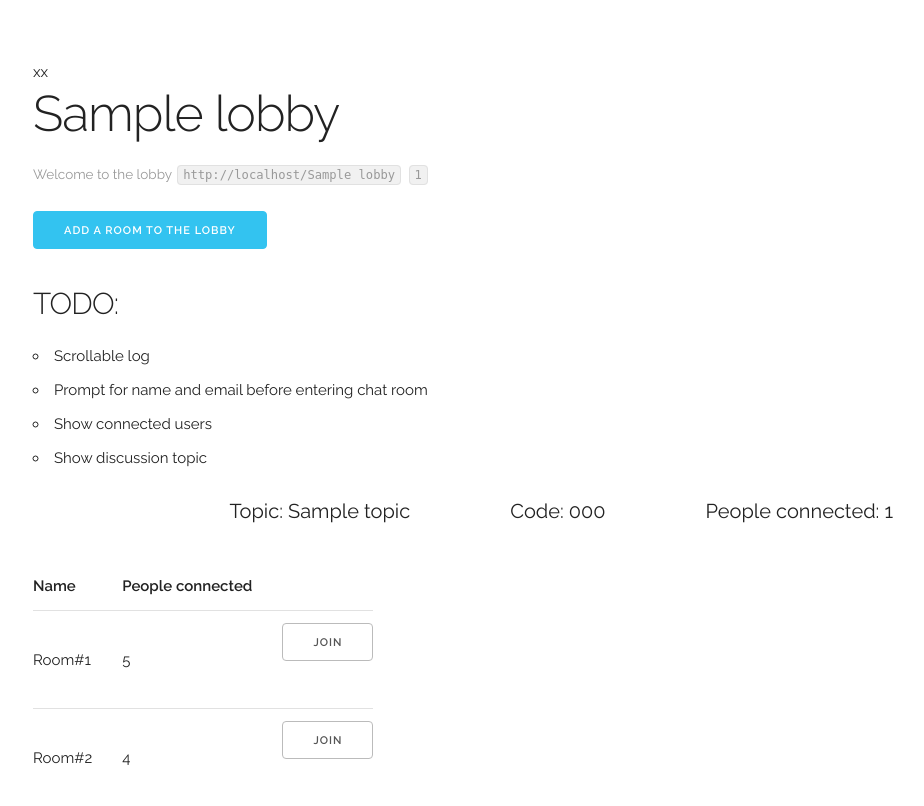
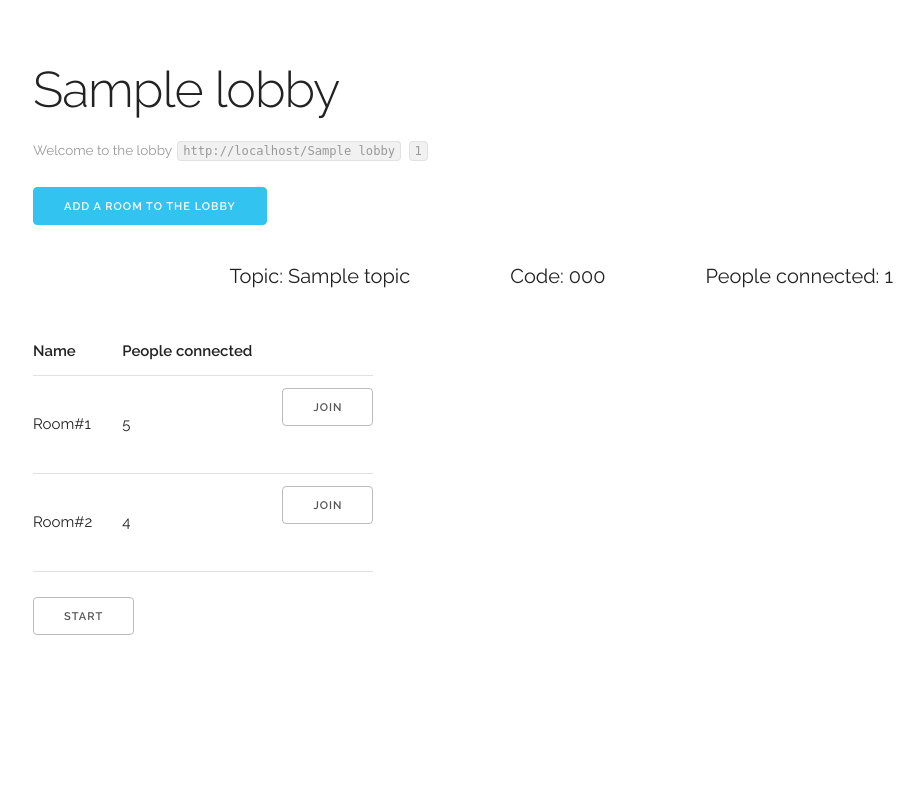
Before and after one commit to TDT4140-Breeze/Breeze, a Django app: template templates/chat/lobby.html in a window 1280 px wide. Shown: the top 806 px of the page, without its empty margins (127-1051 px from the left). After the commit the page ends 635 px from the top, so only its background shows below. Run offline with Django 3.2, Linux system fonts and the light colour scheme; tables that the repository leaves empty hold one stand-in row (values such as "Sample post"); the template is opened without the code that fills it: values that come from a table or form of the project are taken from there, most other values are stand-ins (such as "Sample title", 1, 10 or a date in 2020).

Commit message:
Remove todo text

```diff
--- a/templates/chat/lobby.html
+++ b/templates/chat/lobby.html
@@ -1,7 +1,6 @@
 {% extends "base.html" %}
 
 {% block content %}
-xx
 {% load staticfiles %}
 <h1>{{ lobby.label }}</h1>
 <p class="quiet">
@@ -20,15 +19,6 @@ xx
         add a room to the lobby
     </a>
 </p>
-
-<h4>TODO:</h4>
-<ul>
-    <li>Scrollable log</li>
-    <li>Prompt for name and email before entering chat room</li>
-    <li>Show connected users</li>
-    <li>Show discussion topic</li>
-</ul>
-
 
 <ul id="lobbybar">
     <li><p id="lobbyHeader">People connected: {{ student_count }}</p></li>
@@ -54,7 +44,6 @@ xx
         <td><form action="http://localhost:8000/room2/"><button>Join</button>
         </form>
         </td>
-
     </tr>
 </table>
 <button id="startLobby">Start</button>
```
Lines whose indentation alone changed are shown as unchanged.
